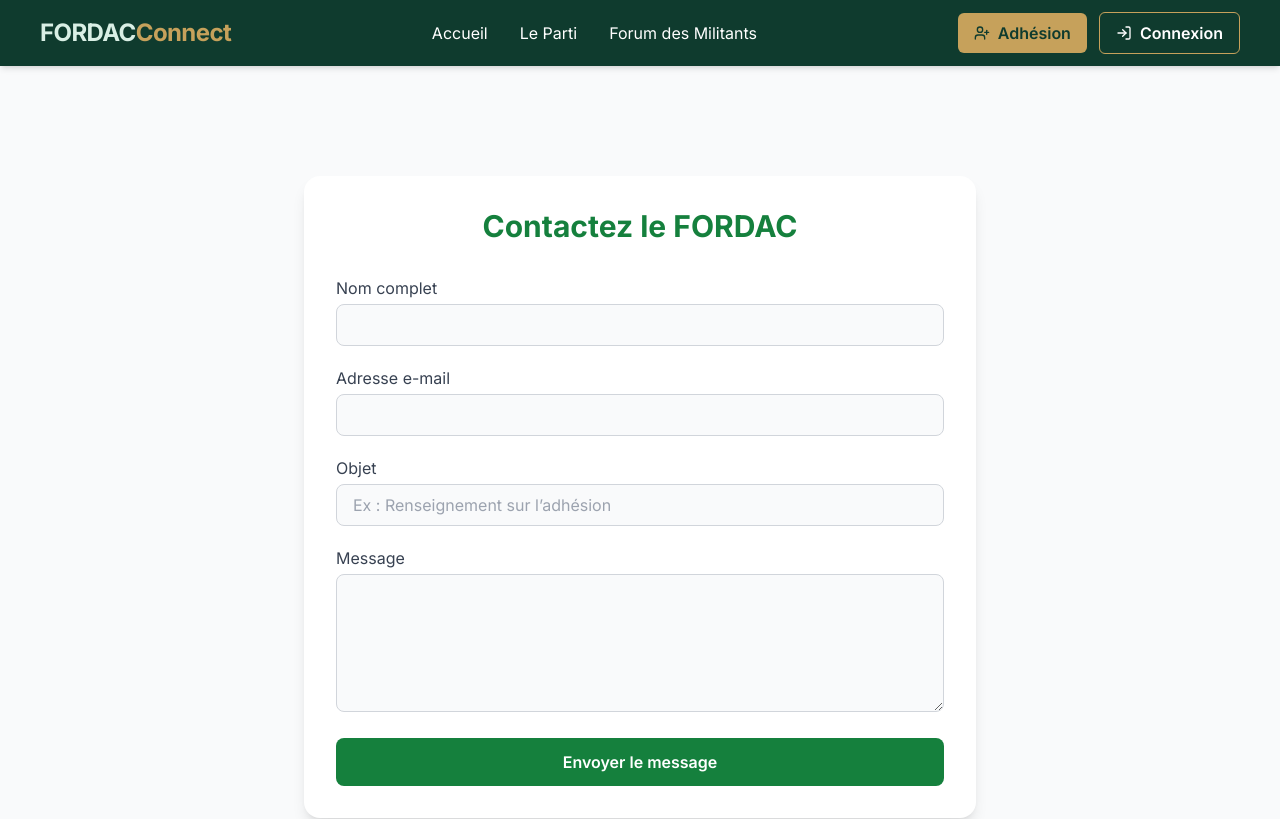
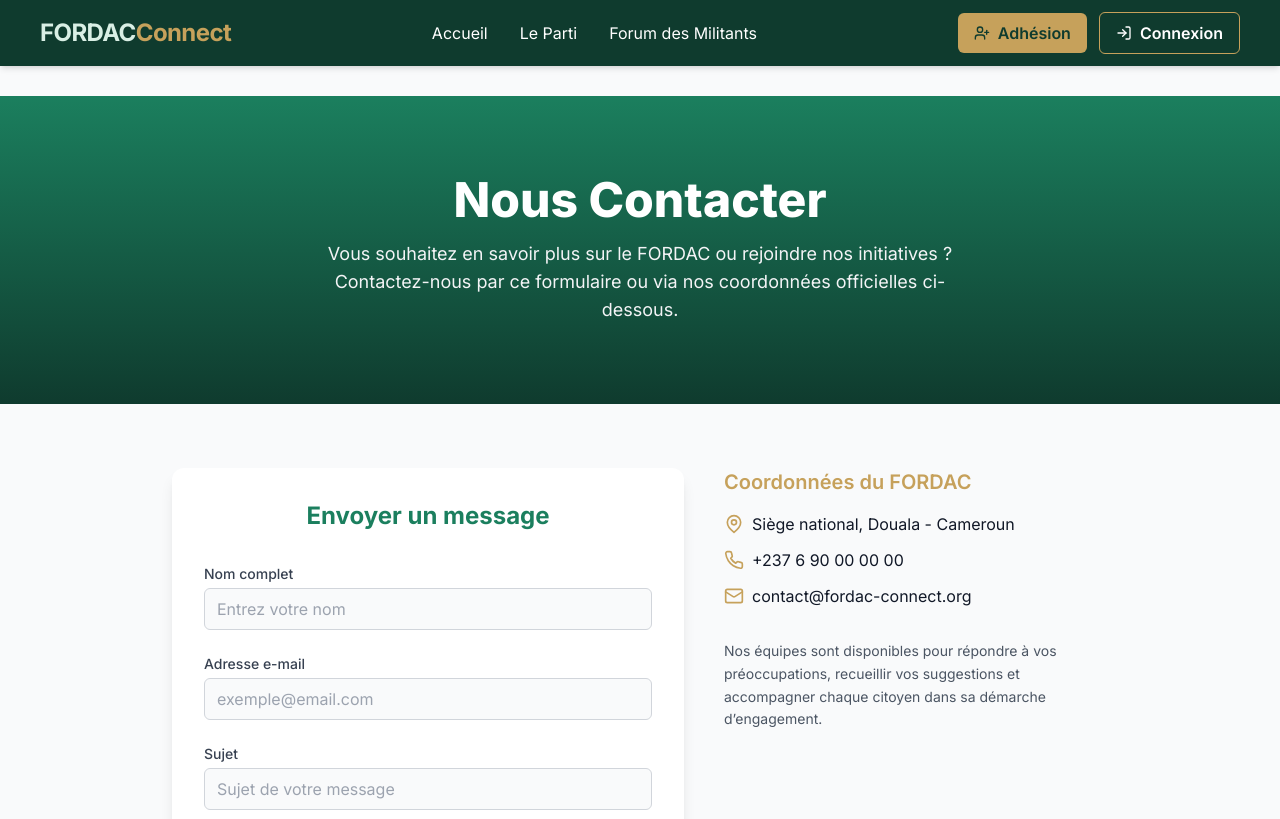
Before and after one commit to hdesumo/fordac-connect-frontend, a Next.js app: page /contact in a window 1280 px wide. Shown: the top 819 px of the page. Built offline with nearby package versions, Linux system fonts and the light colour scheme.

Commit message:
feat: added FORDAC contact page with form and coordinates

```diff
--- a/app/contact/page.tsx
+++ b/app/contact/page.tsx
@@ -1,6 +1,8 @@
 "use client";
 
+import { motion } from "framer-motion";
 import { useState } from "react";
+import { Mail, MapPin, Phone } from "lucide-react";
 
 export default function ContactPage() {
   const [formData, setFormData] = useState({
@@ -10,126 +12,160 @@ export default function ContactPage() {
     message: "",
   });
 
-  const [loading, setLoading] = useState(false);
-  const [success, setSuccess] = useState(false);
-  const [error, setError] = useState("");
-
   const handleChange = (e: React.ChangeEvent<HTMLInputElement | HTMLTextAreaElement>) => {
     setFormData({ ...formData, [e.target.name]: e.target.value });
   };
 
-  const handleSubmit = async (e: React.FormEvent) => {
+  const handleSubmit = (e: React.FormEvent) => {
     e.preventDefault();
-    setLoading(true);
-    setError("");
-
-    try {
-      const response = await fetch(`${process.env.NEXT_PUBLIC_API_BASE_URL}/api/contact`, {
-        method: "POST",
-        headers: { "Content-Type": "application/json" },
-        body: JSON.stringify(formData),
-      });
-
-      if (!response.ok) throw new Error("Erreur lors de l’envoi du message");
-
-      setSuccess(true);
-      setFormData({ name: "", email: "", subject: "", message: "" });
-    } catch (err) {
-      console.error(err);
-      setError("Impossible d’envoyer votre message. Réessayez plus tard.");
-    } finally {
-      setLoading(false);
-    }
+    console.log("Message envoyé :", formData);
+    // 🚀 Future intégration : POST /contact (API backend)
   };
 
-  if (success) {
   return (
-      <section className="min-h-screen flex items-center justify-center bg-gray-50 dark:bg-gray-900 px-4">
-        <div className="bg-green-100 dark:bg-green-900 border border-green-500 rounded-xl p-8 text-center max-w-lg shadow-lg">
-          <h2 className="text-2xl font-bold text-green-800 dark:text-green-200 mb-3">
-            Message envoyé avec succès ✅
+    <div className="bg-gray-50 dark:bg-gray-900 text-gray-900 dark:text-gray-100 min-h-screen flex flex-col">
+      {/* ===============================
+           🟩 En-tête
+         =============================== */}
+      <section className="bg-gradient-to-b from-fordacGreen to-fordacDark text-white py-20 text-center px-6">
+        <motion.h1
+          initial={{ opacity: 0, y: 30 }}
+          animate={{ opacity: 1, y: 0 }}
+          transition={{ duration: 0.8 }}
+          className="text-4xl md:text-5xl font-extrabold mb-4"
+        >
+          Nous Contacter
+        </motion.h1>
+
+        <motion.p
+          initial={{ opacity: 0 }}
+          animate={{ opacity: 1 }}
+          transition={{ delay: 0.3, duration: 0.8 }}
+          className="max-w-2xl mx-auto text-lg text-gray-100"
+        >
+          Vous souhaitez en savoir plus sur le FORDAC ou rejoindre nos initiatives ?
+          Contactez-nous par ce formulaire ou via nos coordonnées officielles ci-dessous.
+        </motion.p>
+      </section>
+
+      {/* ===============================
+           📨 Formulaire de contact
+         =============================== */}
+      <main className="flex-grow flex flex-col md:flex-row items-start justify-center gap-10 py-16 px-6 md:px-12">
+        {/* Bloc gauche : formulaire */}
+        <motion.div
+          initial={{ opacity: 0, y: 30 }}
+          animate={{ opacity: 1, y: 0 }}
+          transition={{ duration: 0.6 }}
+          className="bg-white dark:bg-gray-800 rounded-xl shadow-lg p-8 w-full max-w-lg"
+        >
+          <h2 className="text-2xl font-bold text-center text-fordacGreen mb-8">
+            Envoyer un message
           </h2>
-          <p className="text-gray-700 dark:text-gray-300 mb-4">
-            Merci de nous avoir contactés. Nous reviendrons vers vous dans les plus brefs délais.
-          </p>
-          <button
-            onClick={() => setSuccess(false)}
-            className="bg-green-700 hover:bg-green-800 text-white px-5 py-2 rounded-lg transition"
-          >
-            Envoyer un autre message
-          </button>
-        </div>
-      </section>
-    );
-  }
 
-  return (
-    <section className="min-h-screen bg-gray-50 dark:bg-gray-900 py-20 px-6">
-      <div className="max-w-2xl mx-auto bg-white dark:bg-gray-800 p-8 rounded-2xl shadow-lg">
-        <h1 className="text-3xl font-bold text-center text-green-700 dark:text-green-400 mb-8">
-          Contactez le FORDAC
-        </h1>
-
-        <form onSubmit={handleSubmit} className="space-y-5">
+          <form onSubmit={handleSubmit} className="space-y-6">
             <div>
-            <label className="block text-gray-700 dark:text-gray-300 mb-1">Nom complet</label>
+              <label className="block text-sm font-medium text-gray-700 dark:text-gray-200 mb-1">
+                Nom complet
+              </label>
               <input
                 type="text"
                 name="name"
                 value={formData.name}
                 onChange={handleChange}
                 required
-              className="w-full px-4 py-2 rounded-lg border border-gray-300 dark:border-gray-700 bg-gray-50 dark:bg-gray-900 focus:ring-2 focus:ring-green-600"
+                className="w-full rounded-md border border-gray-300 dark:border-gray-600 bg-gray-50 dark:bg-gray-900 px-3 py-2 focus:ring-2 focus:ring-fordacGold"
+                placeholder="Entrez votre nom"
               />
             </div>
 
             <div>
-            <label className="block text-gray-700 dark:text-gray-300 mb-1">Adresse e-mail</label>
+              <label className="block text-sm font-medium text-gray-700 dark:text-gray-200 mb-1">
+                Adresse e-mail
+              </label>
               <input
                 type="email"
                 name="email"
                 value={formData.email}
                 onChange={handleChange}
                 required
-              className="w-full px-4 py-2 rounded-lg border border-gray-300 dark:border-gray-700 bg-gray-50 dark:bg-gray-900 focus:ring-2 focus:ring-green-600"
+                className="w-full rounded-md border border-gray-300 dark:border-gray-600 bg-gray-50 dark:bg-gray-900 px-3 py-2 focus:ring-2 focus:ring-fordacGold"
+                placeholder="exemple@email.com"
               />
             </div>
 
             <div>
-            <label className="block text-gray-700 dark:text-gray-300 mb-1">Objet</label>
+              <label className="block text-sm font-medium text-gray-700 dark:text-gray-200 mb-1">
+                Sujet
+              </label>
               <input
                 type="text"
                 name="subject"
                 value={formData.subject}
                 onChange={handleChange}
-              placeholder="Ex : Renseignement sur l’adhésion"
-              className="w-full px-4 py-2 rounded-lg border border-gray-300 dark:border-gray-700 bg-gray-50 dark:bg-gray-900 focus:ring-2 focus:ring-green-600"
+                required
+                className="w-full rounded-md border border-gray-300 dark:border-gray-600 bg-gray-50 dark:bg-gray-900 px-3 py-2 focus:ring-2 focus:ring-fordacGold"
+                placeholder="Sujet de votre message"
               />
             </div>
 
             <div>
-            <label className="block text-gray-700 dark:text-gray-300 mb-1">Message</label>
+              <label className="block text-sm font-medium text-gray-700 dark:text-gray-200 mb-1">
+                Message
+              </label>
               <textarea
                 name="message"
                 value={formData.message}
                 onChange={handleChange}
+                required
                 rows={5}
-              required
-              className="w-full px-4 py-2 rounded-lg border border-gray-300 dark:border-gray-700 bg-gray-50 dark:bg-gray-900 focus:ring-2 focus:ring-green-600"
-            ></textarea>
+                className="w-full rounded-md border border-gray-300 dark:border-gray-600 bg-gray-50 dark:bg-gray-900 px-3 py-2 focus:ring-2 focus:ring-fordacGold"
+                placeholder="Écrivez votre message ici..."
+              />
             </div>
-
-          {error && <p className="text-red-600 text-sm font-medium">{error}</p>}
 
             <button
               type="submit"
-            disabled={loading}
-            className="w-full bg-green-700 text-white py-3 rounded-lg font-semibold hover:bg-green-800 transition"
+              className="w-full bg-fordacGold text-fordacDark font-semibold py-3 rounded-md hover:bg-yellow-400 transition-colors"
             >
-            {loading ? "Envoi en cours..." : "Envoyer le message"}
+              Envoyer le message
             </button>
           </form>
+        </motion.div>
+
+        {/* Bloc droit : coordonnées */}
+        <motion.div
+          initial={{ opacity: 0, x: 30 }}
+          animate={{ opacity: 1, x: 0 }}
+          transition={{ delay: 0.3, duration: 0.8 }}
+          className="text-center md:text-left max-w-sm"
+        >
+          <h3 className="text-xl font-semibold text-fordacGold mb-4">
+            Coordonnées du FORDAC
+          </h3>
+
+          <p className="flex items-center justify-center md:justify-start mb-3">
+            <MapPin className="text-fordacGold w-5 h-5 mr-2" />
+            <span>Siège national, Douala - Cameroun</span>
+          </p>
+
+          <p className="flex items-center justify-center md:justify-start mb-3">
+            <Phone className="text-fordacGold w-5 h-5 mr-2" />
+            <span>+237 6 90 00 00 00</span>
+          </p>
+
+          <p className="flex items-center justify-center md:justify-start">
+            <Mail className="text-fordacGold w-5 h-5 mr-2" />
+            <span>contact@fordac-connect.org</span>
+          </p>
+
+          <p className="mt-8 text-sm text-gray-600 dark:text-gray-300 leading-relaxed">
+            Nos équipes sont disponibles pour répondre à vos préoccupations,
+            recueillir vos suggestions et accompagner chaque citoyen dans sa
+            démarche d’engagement.
+          </p>
+        </motion.div>
+      </main>
     </div>
-    </section>
   );
 }
```
Lines whose indentation alone changed are shown as unchanged.
